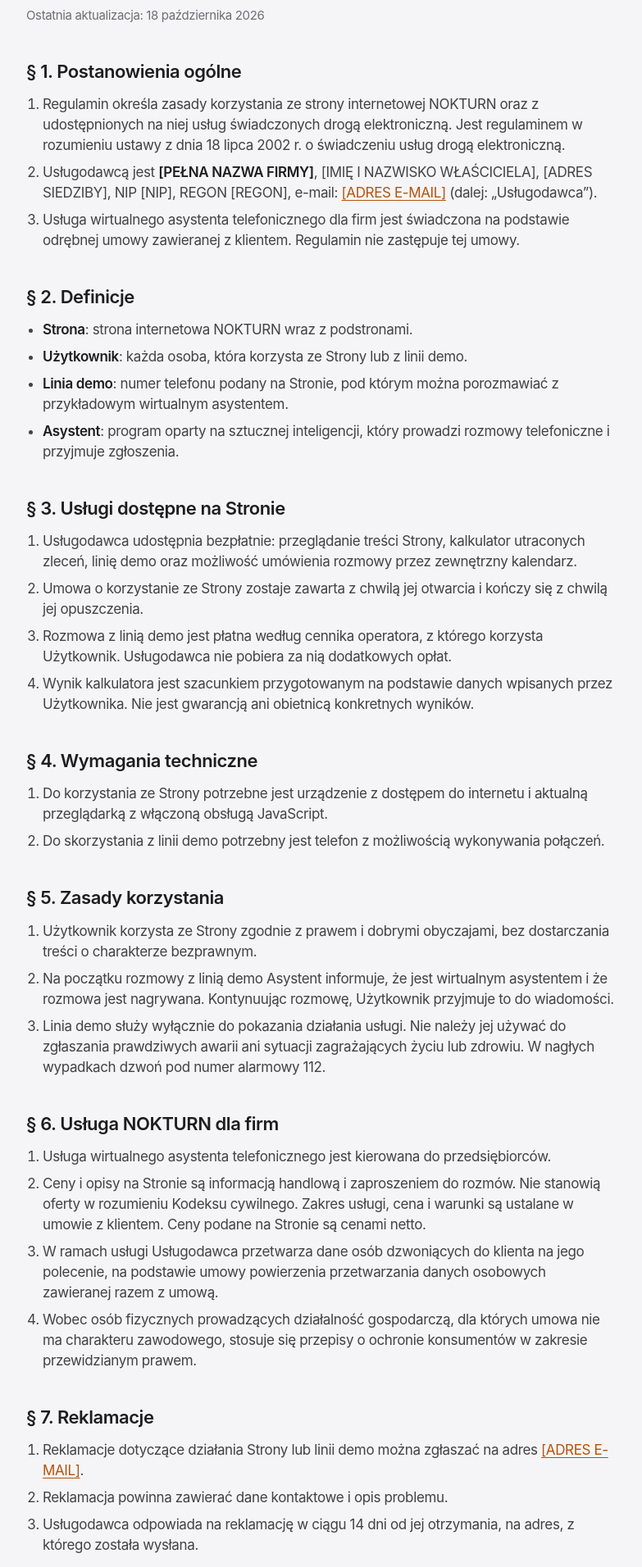
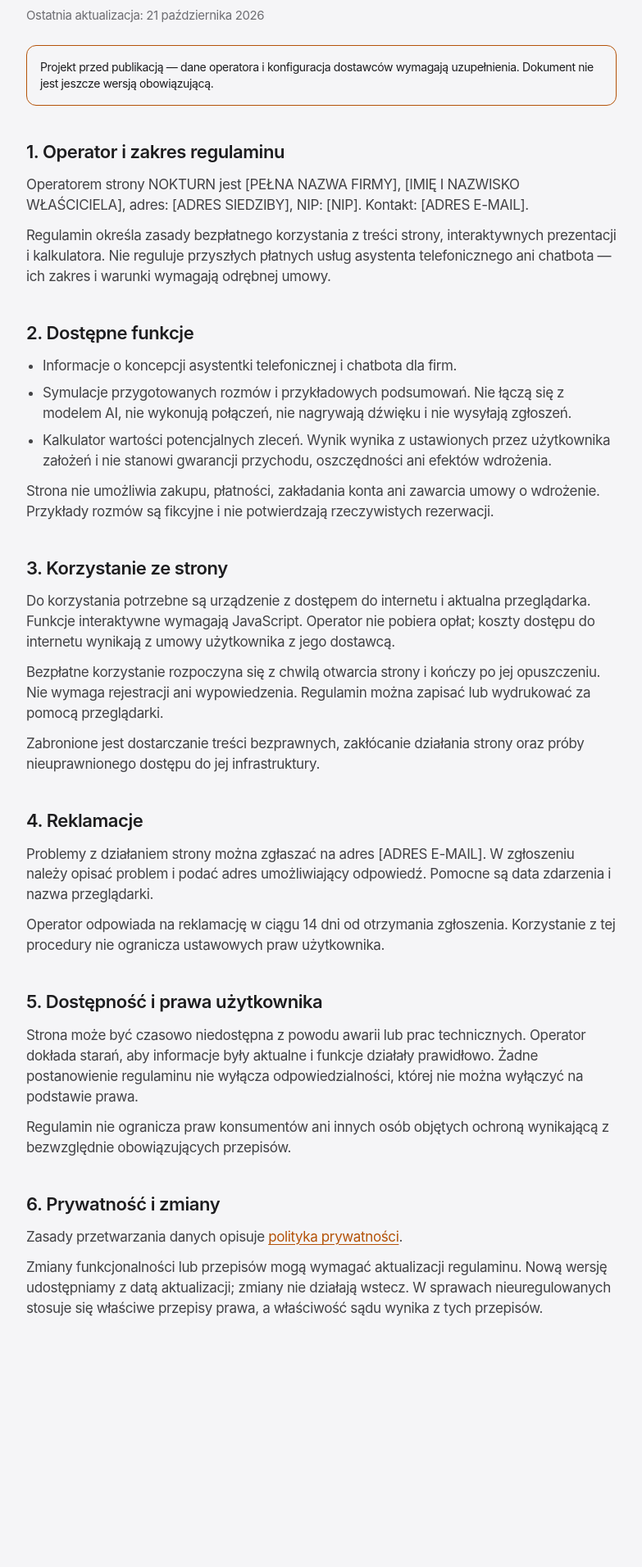
Before and after one commit to Kubi-art/trudneslowa, a Next.js app: page /regulamin in a window 1280 px wide. Shown: the part 168-2080 px from the top of the page at 82% size, without its empty margins (248-1031 px from the left). After the commit the page ends 1873 px from the top, so only its background shows below. Built offline with nearby package versions, Linux system fonts and the light colour scheme.

Commit message:
Prepare legal drafts for current informational site and add footer links

```diff
--- a/src/app/page.tsx
+++ b/src/app/page.tsx
@@ -326,7 +326,8 @@
       <footer className="nk-wrap nk-footer">
         <Logo />
         <span>Telefon i czat. Po Twojej stronie.</span>
-        <span>© 2026 NOKTURN · Demo koncepcji</span>
+        <nav aria-label="Informacje prawne" className="nk-legal-links"><Link href="/regulamin">Regulamin</Link><Link href="/polityka-prywatnosci">Polityka prywatności</Link></nav>
+        <span>© 2026 NOKTURN</span>
       </footer>
     </div>
   );
--- a/src/app/polityka-prywatnosci/page.tsx
+++ b/src/app/polityka-prywatnosci/page.tsx
@@ -2,175 +2,39 @@
 import { LegalPage, Section } from "@/components/legal-page";
 import { site } from "@/lib/site";
 
-export const metadata: Metadata = { title: "Polityka prywatności | NOKTURN" };
+export const metadata: Metadata = { title: "Polityka prywatności | NOKTURN", robots: { index: false } };
 
-// PROJEKT DOKUMENTU. Przed startem uzupełnij dane w src/lib/site.ts, potwierdź listę dostawców
-// i okresy przechowywania, a całość daj do sprawdzenia prawnikowi.
 export default function Page() {
-  return (
-    <LegalPage title="Polityka prywatności">
-      <p>
-        Ten dokument wyjaśnia, jakie dane osobowe zbieramy w związku ze stroną NOKTURN, linią demonstracyjną
-        i współpracą z naszymi klientami, w jakim celu to robimy i jakie prawa Ci przysługują. Stosujemy
-        rozporządzenie Parlamentu Europejskiego i Rady (UE) 2016/679 (RODO).
-      </p>
-
-      <Section title="1. Kto jest administratorem danych">
-        <p>
-          Administratorem danych jest <strong>{site.company}</strong>, {site.owner}, {site.address}, NIP {site.nip},
-          REGON {site.regon} (dalej: „my” lub „NOKTURN”).
-        </p>
-        <p>
-          We wszystkich sprawach dotyczących danych osobowych napisz do nas na adres{" "}
-          <a href={`mailto:${site.email}`}>{site.email}</a>.
-        </p>
+  return <LegalPage title="Polityka prywatności">
+    <p>Dokument dotyczy obecnej strony informacyjnej NOKTURN, jej symulacji i kalkulatora. Uruchomienie rzeczywistych rozmów AI będzie wymagało osobnego opisania przetwarzania danych przed udostępnieniem tej funkcji.</p>
+    <Section title="1. Administrator danych">
+      <p>Administratorem danych jest {site.company}, {site.owner}, adres: {site.address}. Kontakt w sprawach danych osobowych: {site.email}.</p>
     </Section>
-
-      <Section title="2. Jakie dane zbieramy i skąd">
-        <ul>
-          <li>
-            <strong>Kontakt z nami</strong> (e-mail, telefon): imię i nazwisko, adres e-mail, numer telefonu, nazwa
-            firmy i treść wiadomości.
-          </li>
-          <li>
-            <strong>Umówienie rozmowy</strong> przez zewnętrzny kalendarz (Calendly): imię, adres e-mail, numer
-            telefonu i informacje o Twojej firmie, które podasz w formularzu.
-          </li>
-          <li>
-            <strong>Rozmowa z linią demo</strong>: numer telefonu, z którego dzwonisz, nagranie głosu, zapis
-            (transkrypcja) rozmowy oraz informacje, które podasz w trakcie rozmowy. Na początku połączenia
-            asystent informuje, że jest wirtualnym asystentem i że rozmowa jest nagrywana.
-          </li>
-          <li>
-            <strong>Wizyta na stronie</strong>: dane techniczne zapisywane automatycznie przez serwer, m.in.
-            adres IP, typ przeglądarki i czas wizyty.
-          </li>
-          <li>
-            <strong>Współpraca z klientami</strong>: dane osób reprezentujących firmę klienta i dane potrzebne do
-            umowy i faktur.
-          </li>
-        </ul>
+    <Section title="2. Co dzieje się z danymi na stronie">
+      <p>Strona jest utrzymywana na platformie Vercel. Wyświetlenie strony wiąże się z przetwarzaniem danych połączenia, w tym adresu IP, żądanego adresu strony, czasu żądania i informacji przesyłanych przez przeglądarkę. Służą one dostarczeniu strony, diagnostyce oraz ochronie przed nadużyciami.</p>
+      <p>Podstawą przetwarzania danych technicznych jest prawnie uzasadniony interes administratora polegający na udostępnianiu i zabezpieczaniu strony (art. 6 ust. 1 lit. f RODO).</p>
+      <p>Ustawienia kalkulatora i wybory w symulacji pozostają w pamięci przeglądarki na czas działania strony. Kod tych funkcji nie wysyła ich do serwera i nie zapisuje ich w localStorage ani plikach cookies. Przykładowe nazwiska i rozmowy nie pochodzą od rzeczywistych klientów.</p>
+      <p>Obecna strona nie udostępnia formularza kontaktowego, aktywnego chatbota, linii telefonicznej ani kalendarza rezerwacji. Nie pobiera nagrań głosu.</p>
     </Section>
-
-      <Section title="3. Po co przetwarzamy dane i na jakiej podstawie">
-        <ul>
-          <li>
-            Odpowiedź na zapytanie, przygotowanie oferty i umówienie rozmowy: działania przed zawarciem umowy na
-            Twoje żądanie (art. 6 ust. 1 lit. b RODO) oraz nasz prawnie uzasadniony interes w kontakcie z osobami,
-            które się do nas zgłaszają (art. 6 ust. 1 lit. f RODO).
-          </li>
-          <li>Zawarcie i wykonanie umowy z klientem (art. 6 ust. 1 lit. b RODO).</li>
-          <li>
-            Prowadzenie księgowości i wystawianie faktur: obowiązek prawny (art. 6 ust. 1 lit. c RODO).
-          </li>
-          <li>
-            Obsługa linii demo, czyli pokazanie, jak działa usługa, oraz poprawianie jakości rozmów: nasz prawnie
-            uzasadniony interes (art. 6 ust. 1 lit. f RODO).
-          </li>
-          <li>
-            Bezpieczeństwo strony oraz ustalenie, dochodzenie i obrona roszczeń: nasz prawnie uzasadniony interes
-            (art. 6 ust. 1 lit. f RODO).
-          </li>
-        </ul>
+    <Section title="3. Kontakt z administratorem">
+      <p>Jeżeli wyślesz wiadomość e-mail, przetwarzane będą Twój adres, treść wiadomości i inne dobrowolnie podane dane, aby odpowiedzieć na pytanie lub reklamację. Podstawą jest prawnie uzasadniony interes w obsłudze korespondencji (art. 6 ust. 1 lit. f RODO), a w przypadku działań przed zawarciem umowy na Twoje żądanie — art. 6 ust. 1 lit. b RODO.</p>
+      <p>Podanie danych w korespondencji jest dobrowolne, ale adres zwrotny i opis sprawy są potrzebne do odpowiedzi. Do korzystania z symulacji i kalkulatora nie trzeba podawać danych osobowych.</p>
     </Section>
-
-      <Section title="4. Komu przekazujemy dane">
-        <p>
-          Dane mogą trafiać do firm, które świadczą dla nas usługi i przetwarzają dane w naszym imieniu, na
-          podstawie umów powierzenia. Są to w szczególności:
-        </p>
-        <ul>
-          <li>dostawca hostingu strony (Vercel Inc.),</li>
-          <li>dostawca kalendarza do umawiania rozmów (Calendly LLC),</li>
-          <li>
-            dostawcy technologii, na której działa asystent: obsługa połączeń telefonicznych, rozpoznawanie i
-            synteza mowy oraz model językowy [UZUPEŁNIJ LISTĘ DOSTAWCÓW, np. Vapi, operator numerów, dostawca głosu],
-          </li>
-          <li>dostawca poczty e-mail i biuro rachunkowe.</li>
-        </ul>
-        <p>Danych nie sprzedajemy i nie przekazujemy ich do celów marketingowych innych firm.</p>
+    <Section title="4. Odbiorcy, retencja i transfery danych">
+      <p>Dostawcą infrastruktury strony jest Vercel Inc. Dane techniczne mogą być dostępne temu dostawcy i podmiotom obsługującym jego infrastrukturę. Dane korespondencji będą również przetwarzane przez dostawcę wybranej skrzynki pocztowej.</p>
+      <p><strong>Do potwierdzenia przed publikacją:</strong> dostawca poczty, okres przechowywania korespondencji, plan Vercel i retencja logów oraz obowiązujące warunki powierzenia i ewentualnego przekazywania danych poza EOG. Te informacje muszą odpowiadać rzeczywistej konfiguracji usług.</p>
     </Section>
-
-      <Section title="5. Przekazywanie danych poza Europejski Obszar Gospodarczy">
-        <p>
-          Część naszych dostawców ma siedzibę w Stanach Zjednoczonych. W takim przypadku dane są przekazywane na
-          podstawie decyzji Komisji Europejskiej w sprawie odpowiedniego stopnia ochrony (EU-U.S. Data Privacy
-          Framework) albo standardowych klauzul umownych przyjętych przez Komisję Europejską. Na Twoją prośbę
-          przekażemy informacje o zastosowanych zabezpieczeniach.
-        </p>
+    <Section title="5. Prawa dotyczące danych">
+      <p>Na warunkach określonych w RODO masz prawo dostępu do danych, sprostowania, usunięcia i ograniczenia przetwarzania. Możesz sprzeciwić się przetwarzaniu opartemu na prawnie uzasadnionym interesie z przyczyn związanych z Twoją szczególną sytuacją. Prawo do przenoszenia danych przysługuje, gdy spełnione są warunki art. 20 RODO.</p>
+      <p>Wnioski kieruj na adres administratora podany powyżej. Odpowiedź jest udzielana co do zasady w ciągu miesiąca; jeśli zachodzą ustawowe przesłanki przedłużenia, otrzymasz informację o przyczynach i terminie.</p>
+      <p>Możesz również złożyć skargę do Prezesa Urzędu Ochrony Danych Osobowych. Informacje o sposobie składania skarg znajdują się na <a href="https://uodo.gov.pl/">uodo.gov.pl</a>.</p>
+      <p>W ramach obecnej strony nie podejmujemy zautomatyzowanych decyzji wywołujących skutki prawne lub podobnie istotne skutki dla użytkownika i nie prowadzimy profilowania.</p>
     </Section>
-
-      <Section title="6. Jak długo przechowujemy dane">
-        <ul>
-          <li>Zapytania i korespondencja bez zawarcia umowy: do 12 miesięcy od ostatniego kontaktu.</li>
-          <li>Nagrania i zapisy rozmów z linią demo: [30 dni], chyba że wcześniej zgłosisz sprzeciw.</li>
-          <li>Dane z umowy: przez czas jej trwania, a potem do upływu terminów przedawnienia roszczeń.</li>
-          <li>Dokumenty księgowe: przez 5 lat od końca roku, w którym minął termin płatności podatku.</li>
-          <li>Dane techniczne serwera: zgodnie z ustawieniami dostawcy hostingu, zwykle kilka dni.</li>
-        </ul>
+    <Section title="6. Cookies i zasoby strony">
+      <p>W kodzie strony nie wdrożono analityki, pikseli reklamowych ani marketingowych plików cookies. Zdjęcie i font są dostarczane wraz ze stroną, bez osadzania filmów i zewnętrznych kalendarzy. Mechanizmy infrastruktury i zabezpieczeń wymagają sprawdzenia na domenie produkcyjnej przed publikacją ostatecznej wersji tego dokumentu.</p>
     </Section>
-
-      <Section title="7. Twoje prawa">
-        <p>Masz prawo do:</p>
-        <ul>
-          <li>dostępu do swoich danych i otrzymania ich kopii,</li>
-          <li>sprostowania danych,</li>
-          <li>usunięcia danych,</li>
-          <li>ograniczenia przetwarzania,</li>
-          <li>przeniesienia danych, gdy przetwarzamy je na podstawie umowy,</li>
-          <li>
-            sprzeciwu wobec przetwarzania opartego na naszym prawnie uzasadnionym interesie, w tym wobec
-            nagrywania rozmów z linią demo,
-          </li>
-          <li>
-            złożenia skargi do Prezesa Urzędu Ochrony Danych Osobowych (ul. Stawki 2, 00-193 Warszawa), jeśli
-            uważasz, że naruszamy przepisy.
-          </li>
-        </ul>
-        <p>
-          Aby skorzystać z tych praw, napisz na <a href={`mailto:${site.email}`}>{site.email}</a>. Odpowiemy w
-          ciągu miesiąca.
-        </p>
+    <Section title="7. Aktualizacje">
+      <p>Dokument będzie aktualizowany przy zmianie zakresu przetwarzania lub dostawców. Data aktualizacji widnieje u góry. Przed uruchomieniem funkcji AI opiszemy jej dostawców, dane, cele, podstawy i okresy przetwarzania.</p>
     </Section>
-
-      <Section title="8. Czy musisz podawać dane">
-        <p>
-          Podanie danych jest dobrowolne, ale bez nich nie odpowiemy na zapytanie, nie umówimy rozmowy ani nie
-          zawrzemy umowy. Do zawarcia umowy i wystawienia faktury potrzebne są dane wymagane przepisami.
-        </p>
-      </Section>
-
-      <Section title="9. Asystent AI a decyzje o Tobie">
-        <p>
-          Rozmowy prowadzi wirtualny asystent oparty na sztucznej inteligencji. Asystent przyjmuje i zapisuje
-          zgłoszenia, ale nie podejmuje wobec Ciebie decyzji, które wywołują skutki prawne lub w podobny sposób
-          istotnie na Ciebie wpływają (art. 22 RODO). Nie profilujemy dzwoniących.
-        </p>
-      </Section>
-
-      <Section title="10. Rozmowy obsługiwane dla naszych klientów">
-        <p>
-          Gdy NOKTURN odbiera telefony w imieniu firmy, która jest naszym klientem, administratorem danych osób
-          dzwoniących jest ta firma. My przetwarzamy te dane wyłącznie na jej polecenie, na podstawie umowy
-          powierzenia przetwarzania danych (art. 28 RODO). W sprawie tych danych skontaktuj się z firmą, do której
-          dzwoniłeś.
-        </p>
-      </Section>
-
-      <Section title="11. Pliki cookies">
-        <p>
-          Strona nie używa plików cookies analitycznych ani marketingowych i nie śledzi Cię między stronami.
-          Mogą działać wyłącznie mechanizmy techniczne niezbędne do wyświetlenia strony. Kalendarz do umawiania
-          rozmów otwiera się na stronie Calendly, która stosuje własną politykę prywatności i cookies.
-        </p>
-      </Section>
-
-      <Section title="12. Zmiany polityki">
-        <p>
-          Możemy aktualizować ten dokument, np. gdy zmienią się przepisy albo nasi dostawcy. Aktualna wersja jest
-          zawsze dostępna na tej stronie, a data ostatniej zmiany jest podana na górze.
-        </p>
-      </Section>
-    </LegalPage>
-  );
+  </LegalPage>;
 }
--- a/src/app/redesign.css
+++ b/src/app/redesign.css
@@ -1937,3 +1937,7 @@
     font-size: 14px;
   }
 }
+
+.nk-legal-links { display: flex; flex-wrap: wrap; gap: 8px 20px; }
+.nk-legal-links a { min-height: 44px; display: inline-flex; align-items: center; text-decoration: underline; text-underline-offset: 4px; }
+.nk-footer { flex-wrap: wrap; }
--- a/src/app/regulamin/page.tsx
+++ b/src/app/regulamin/page.tsx
@@ -3,123 +3,38 @@
 import { LegalPage, Section } from "@/components/legal-page";
 import { site } from "@/lib/site";
 
-export const metadata: Metadata = { title: "Regulamin | NOKTURN" };
+export const metadata: Metadata = { title: "Regulamin | NOKTURN", robots: { index: false } };
 
-// PROJEKT DOKUMENTU. Przed startem uzupełnij dane w src/lib/site.ts i daj całość do sprawdzenia prawnikowi.
 export default function Page() {
-  return (
-    <LegalPage title="Regulamin">
-      <Section title="§ 1. Postanowienia ogólne">
-        <ol>
-          <li>
-            Regulamin określa zasady korzystania ze strony internetowej NOKTURN oraz z udostępnionych na niej usług
-            świadczonych drogą elektroniczną. Jest regulaminem w rozumieniu ustawy z dnia 18 lipca 2002 r. o
-            świadczeniu usług drogą elektroniczną.
-          </li>
-          <li>
-            Usługodawcą jest <strong>{site.company}</strong>, {site.owner}, {site.address}, NIP {site.nip}, REGON{" "}
-            {site.regon}, e-mail: <a href={`mailto:${site.email}`}>{site.email}</a> (dalej: „Usługodawca”).
-          </li>
-          <li>
-            Usługa wirtualnego asystenta telefonicznego dla firm jest świadczona na podstawie odrębnej umowy
-            zawieranej z klientem. Regulamin nie zastępuje tej umowy.
-          </li>
-        </ol>
+  return <LegalPage title="Regulamin strony internetowej">
+    <Section title="1. Operator i zakres regulaminu">
+      <p>Operatorem strony NOKTURN jest {site.company}, {site.owner}, adres: {site.address}, NIP: {site.nip}. Kontakt: {site.email}.</p>
+      <p>Regulamin określa zasady bezpłatnego korzystania z treści strony, interaktywnych prezentacji i kalkulatora. Nie reguluje przyszłych płatnych usług asystenta telefonicznego ani chatbota — ich zakres i warunki wymagają odrębnej umowy.</p>
     </Section>
-
-      <Section title="§ 2. Definicje">
+    <Section title="2. Dostępne funkcje">
       <ul>
-          <li><strong>Strona</strong>: strona internetowa NOKTURN wraz z podstronami.</li>
-          <li><strong>Użytkownik</strong>: każda osoba, która korzysta ze Strony lub z linii demo.</li>
-          <li>
-            <strong>Linia demo</strong>: numer telefonu podany na Stronie, pod którym można porozmawiać z
-            przykładowym wirtualnym asystentem.
-          </li>
-          <li>
-            <strong>Asystent</strong>: program oparty na sztucznej inteligencji, który prowadzi rozmowy telefoniczne
-            i przyjmuje zgłoszenia.
-          </li>
+        <li>Informacje o koncepcji asystentki telefonicznej i chatbota dla firm.</li>
+        <li>Symulacje przygotowanych rozmów i przykładowych podsumowań. Nie łączą się z modelem AI, nie wykonują połączeń, nie nagrywają dźwięku i nie wysyłają zgłoszeń.</li>
+        <li>Kalkulator wartości potencjalnych zleceń. Wynik wynika z ustawionych przez użytkownika założeń i nie stanowi gwarancji przychodu, oszczędności ani efektów wdrożenia.</li>
       </ul>
+      <p>Strona nie umożliwia zakupu, płatności, zakładania konta ani zawarcia umowy o wdrożenie. Przykłady rozmów są fikcyjne i nie potwierdzają rzeczywistych rezerwacji.</p>
     </Section>
-
-      <Section title="§ 3. Usługi dostępne na Stronie">
-        <ol>
-          <li>Usługodawca udostępnia bezpłatnie: przeglądanie treści Strony, kalkulator utraconych zleceń, linię demo oraz możliwość umówienia rozmowy przez zewnętrzny kalendarz.</li>
-          <li>Umowa o korzystanie ze Strony zostaje zawarta z chwilą jej otwarcia i kończy się z chwilą jej opuszczenia.</li>
-          <li>Rozmowa z linią demo jest płatna według cennika operatora, z którego korzysta Użytkownik. Usługodawca nie pobiera za nią dodatkowych opłat.</li>
-          <li>Wynik kalkulatora jest szacunkiem przygotowanym na podstawie danych wpisanych przez Użytkownika. Nie jest gwarancją ani obietnicą konkretnych wyników.</li>
-        </ol>
+    <Section title="3. Korzystanie ze strony">
+      <p>Do korzystania potrzebne są urządzenie z dostępem do internetu i aktualna przeglądarka. Funkcje interaktywne wymagają JavaScript. Operator nie pobiera opłat; koszty dostępu do internetu wynikają z umowy użytkownika z jego dostawcą.</p>
+      <p>Bezpłatne korzystanie rozpoczyna się z chwilą otwarcia strony i kończy po jej opuszczeniu. Nie wymaga rejestracji ani wypowiedzenia. Regulamin można zapisać lub wydrukować za pomocą przeglądarki.</p>
+      <p>Zabronione jest dostarczanie treści bezprawnych, zakłócanie działania strony oraz próby nieuprawnionego dostępu do jej infrastruktury.</p>
     </Section>
-
-      <Section title="§ 4. Wymagania techniczne">
-        <ol>
-          <li>Do korzystania ze Strony potrzebne jest urządzenie z dostępem do internetu i aktualną przeglądarką z włączoną obsługą JavaScript.</li>
-          <li>Do skorzystania z linii demo potrzebny jest telefon z możliwością wykonywania połączeń.</li>
-        </ol>
+    <Section title="4. Reklamacje">
+      <p>Problemy z działaniem strony można zgłaszać na adres {site.email}. W zgłoszeniu należy opisać problem i podać adres umożliwiający odpowiedź. Pomocne są data zdarzenia i nazwa przeglądarki.</p>
+      <p>Operator odpowiada na reklamację w ciągu 14 dni od otrzymania zgłoszenia. Korzystanie z tej procedury nie ogranicza ustawowych praw użytkownika.</p>
     </Section>
-
-      <Section title="§ 5. Zasady korzystania">
-        <ol>
-          <li>Użytkownik korzysta ze Strony zgodnie z prawem i dobrymi obyczajami, bez dostarczania treści o charakterze bezprawnym.</li>
-          <li>
-            Na początku rozmowy z linią demo Asystent informuje, że jest wirtualnym asystentem i że rozmowa jest
-            nagrywana. Kontynuując rozmowę, Użytkownik przyjmuje to do wiadomości.
-          </li>
-          <li>
-            Linia demo służy wyłącznie do pokazania działania usługi. Nie należy jej używać do zgłaszania
-            prawdziwych awarii ani sytuacji zagrażających życiu lub zdrowiu. W nagłych wypadkach dzwoń pod numer
-            alarmowy 112.
-          </li>
-        </ol>
+    <Section title="5. Dostępność i prawa użytkownika">
+      <p>Strona może być czasowo niedostępna z powodu awarii lub prac technicznych. Operator dokłada starań, aby informacje były aktualne i funkcje działały prawidłowo. Żadne postanowienie regulaminu nie wyłącza odpowiedzialności, której nie można wyłączyć na podstawie prawa.</p>
+      <p>Regulamin nie ogranicza praw konsumentów ani innych osób objętych ochroną wynikającą z bezwzględnie obowiązujących przepisów.</p>
     </Section>
-
-      <Section title="§ 6. Usługa NOKTURN dla firm">
-        <ol>
-          <li>Usługa wirtualnego asystenta telefonicznego jest kierowana do przedsiębiorców.</li>
-          <li>
-            Ceny i opisy na Stronie są informacją handlową i zaproszeniem do rozmów. Nie stanowią oferty w
-            rozumieniu Kodeksu cywilnego. Zakres usługi, cena i warunki są ustalane w umowie z klientem. Ceny podane
-            na Stronie są cenami netto.
-          </li>
-          <li>
-            W ramach usługi Usługodawca przetwarza dane osób dzwoniących do klienta na jego polecenie, na podstawie
-            umowy powierzenia przetwarzania danych osobowych zawieranej razem z umową.
-          </li>
-          <li>
-            Wobec osób fizycznych prowadzących działalność gospodarczą, dla których umowa nie ma charakteru
-            zawodowego, stosuje się przepisy o ochronie konsumentów w zakresie przewidzianym prawem.
-          </li>
-        </ol>
+    <Section title="6. Prywatność i zmiany">
+      <p>Zasady przetwarzania danych opisuje <Link href="/polityka-prywatnosci">polityka prywatności</Link>.</p>
+      <p>Zmiany funkcjonalności lub przepisów mogą wymagać aktualizacji regulaminu. Nową wersję udostępniamy z datą aktualizacji; zmiany nie działają wstecz. W sprawach nieuregulowanych stosuje się właściwe przepisy prawa, a właściwość sądu wynika z tych przepisów.</p>
     </Section>
-
-      <Section title="§ 7. Reklamacje">
-        <ol>
-          <li>Reklamacje dotyczące działania Strony lub linii demo można zgłaszać na adres <a href={`mailto:${site.email}`}>{site.email}</a>.</li>
-          <li>Reklamacja powinna zawierać dane kontaktowe i opis problemu.</li>
-          <li>Usługodawca odpowiada na reklamację w ciągu 14 dni od jej otrzymania, na adres, z którego została wysłana.</li>
-        </ol>
-      </Section>
-
-      <Section title="§ 8. Odpowiedzialność">
-        <ol>
-          <li>Usługodawca dba o ciągłość działania Strony i linii demo, ale mogą wystąpić przerwy techniczne, np. z powodu prac konserwacyjnych lub awarii dostawców.</li>
-          <li>Treści na Stronie mają charakter informacyjny.</li>
-        </ol>
-      </Section>
-
-      <Section title="§ 9. Dane osobowe">
-        <p>
-          Zasady przetwarzania danych osobowych opisuje <Link href="/polityka-prywatnosci">Polityka prywatności</Link>.
-        </p>
-      </Section>
-
-      <Section title="§ 10. Postanowienia końcowe">
-        <ol>
-          <li>Usługodawca może zmienić Regulamin z ważnych przyczyn, np. zmiany przepisów lub zakresu usług. Zmiany obowiązują od dnia publikacji na Stronie.</li>
-          <li>W sprawach nieuregulowanych stosuje się przepisy prawa polskiego.</li>
-          <li>Spory rozstrzyga sąd właściwy według przepisów prawa.</li>
-        </ol>
-      </Section>
-    </LegalPage>
-  );
+  </LegalPage>;
 }
--- a/src/components/legal-page.tsx
+++ b/src/components/legal-page.tsx
@@ -17,6 +17,7 @@
         </div>
         <h1 className="mt-6 text-balance text-[clamp(32px,5vw,44px)] font-semibold leading-[1.1] tracking-[-0.03em]">{title}</h1>
         <p className="mt-3 text-[15px] text-muted">Ostatnia aktualizacja: {site.legalUpdated}</p>
+        <p role="note" className="mt-6 rounded-xl border border-amber-deep p-4 text-sm text-ink">Projekt przed publikacją — dane operatora i konfiguracja dostawców wymagają uzupełnienia. Dokument nie jest jeszcze wersją obowiązującą.</p>
         <div className="legal mt-10 flex flex-col gap-10">{children}</div>
       </article>
     </main>
--- a/src/lib/site.ts
+++ b/src/lib/site.ts
@@ -17,5 +17,5 @@
   nip: "[NIP]",
   regon: "[REGON]",
   address: "[ADRES SIEDZIBY]",
-  legalUpdated: "18 października 2026",
+  legalUpdated: "21 października 2026",
 };
```
Lines whose indentation alone changed are shown as unchanged.
